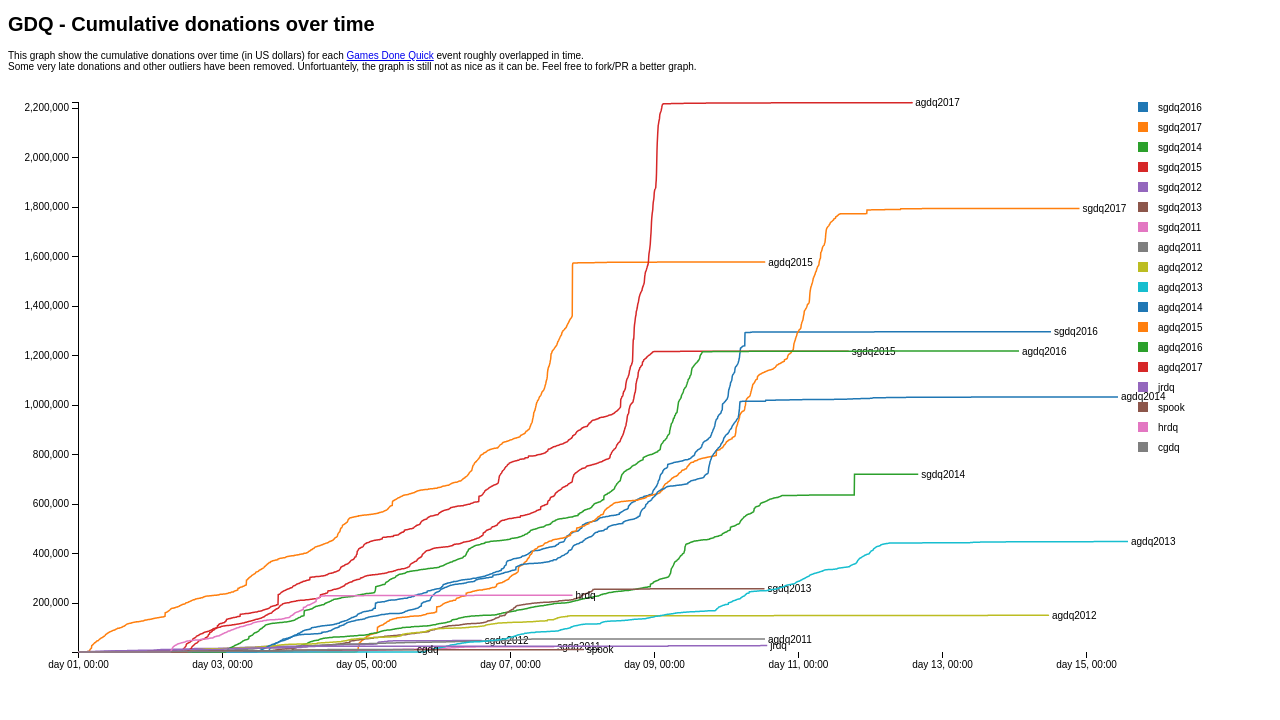
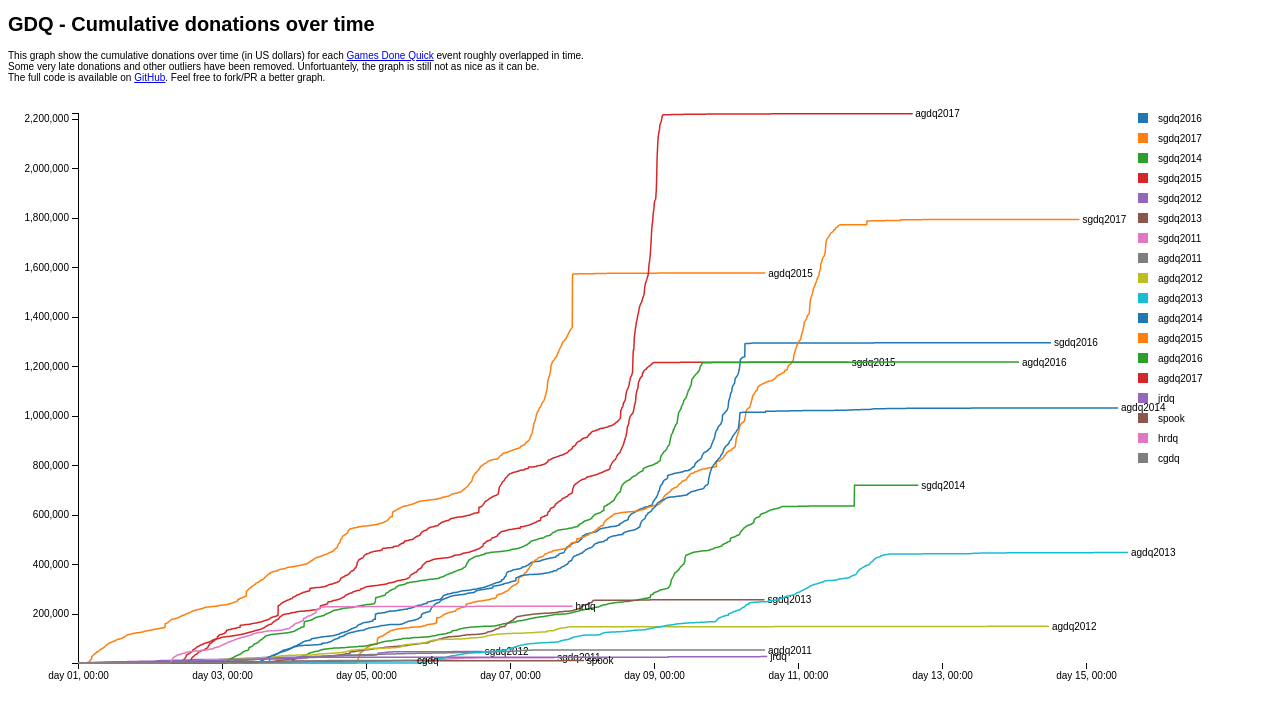
Before and after one commit to ZetaTwo/gdq-donation-scraper, a plain HTML site: page zetatwo.github.io/index.html in a window 1280 px wide. Drawn offline with nearby package versions, Linux system fonts and the light colour scheme.

Commit message:
Added link to repo

```diff
--- a/zetatwo.github.io/index.html
+++ b/zetatwo.github.io/index.html
@@ -30,7 +30,8 @@
 <h1>GDQ - Cumulative donations over time</h1>
 <p>
   This graph show the cumulative donations over time (in US dollars) for each <a href="https://gamesdonequick.com" title="Games Done Quick">Games Done Quick</a> event roughly overlapped in time.<br>
-  Some very late donations and other outliers have been removed. Unfortuantely, the graph is still not as nice as it can be. Feel free to fork/PR a better graph.
+  Some very late donations and other outliers have been removed. Unfortuantely, the graph is still not as nice as it can be.<br>
+  The full code is available on <a href="https://github.com/ZetaTwo/gdq-donation-scraper" title="GitHub - GDQ Donation Tracker Scraper">GitHub</a>. Feel free to fork/PR a better graph.
 </p>
 
 <!-- load the d3.js library -->
```
